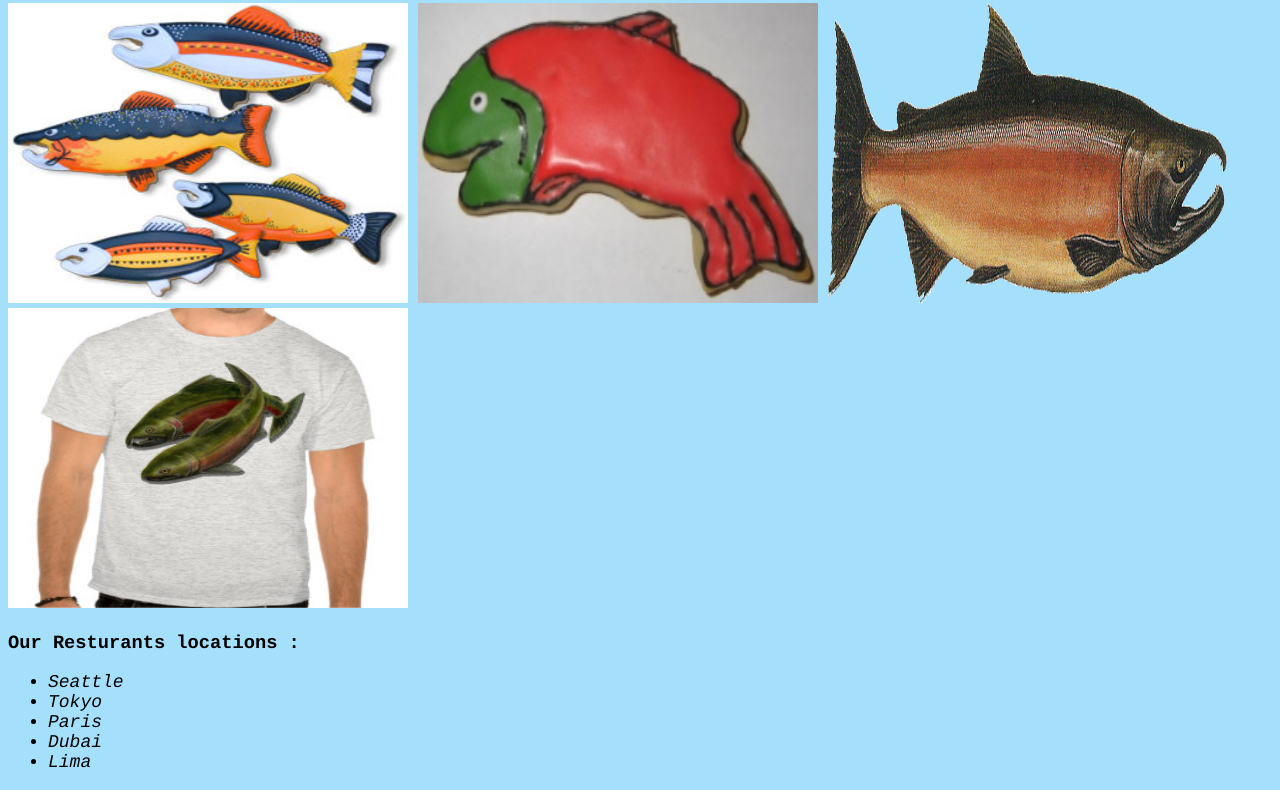
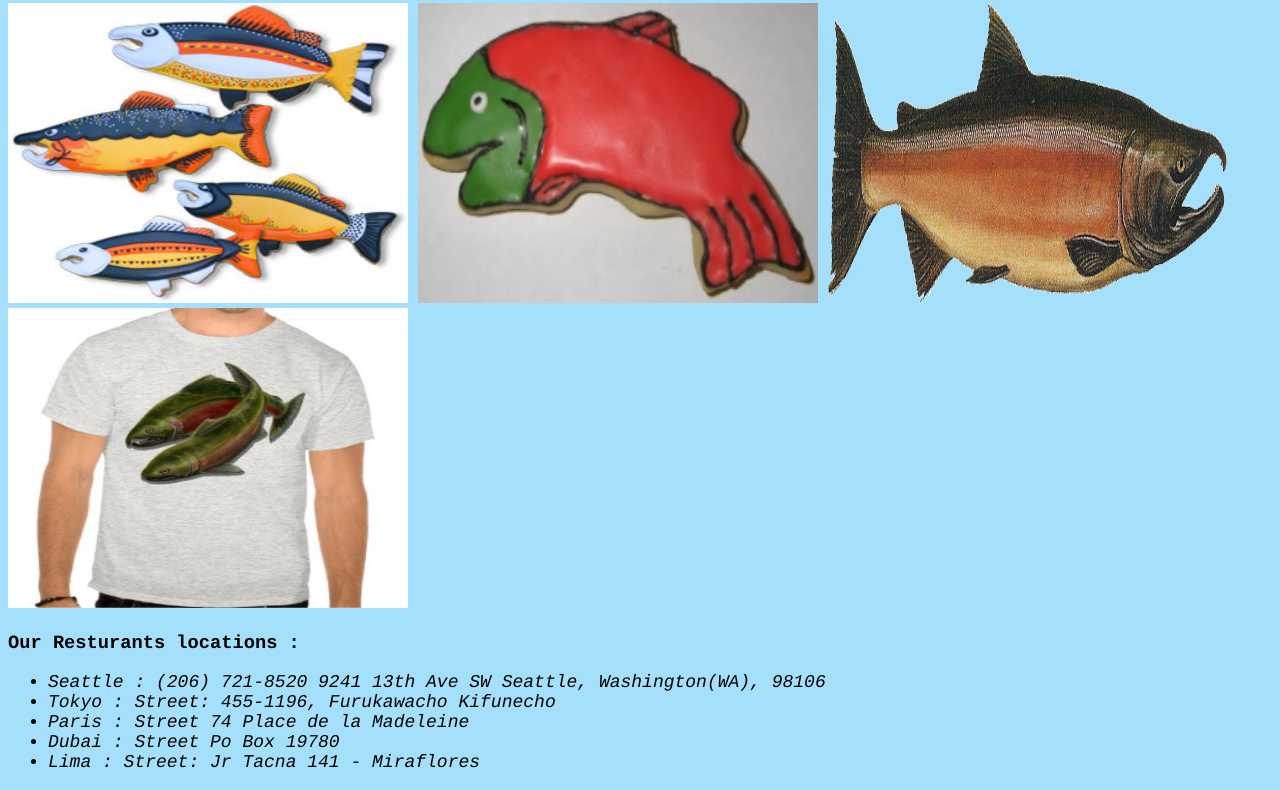
Before and after one commit to Ahmadbanibaker/cookie-stand, a plain HTML site: page index.html in a window 1280 px wide. Shown: the part 522-1312 px from the top of the page. Drawn offline with Linux system fonts and the light colour scheme.

Commit message:
added addresses and links

```diff
--- a/css/styleindex.css
+++ b/css/styleindex.css
@@ -21,7 +21,7 @@ img{
         background-color: coral;
     }
     #p2{
-        background-color: rgb(174, 105, 240);
+        background-color: rgb(240, 88, 182);
     }
     #p1{
         background-color: rgb(181, 240, 105);
--- a/index.html
+++ b/index.html
@@ -6,8 +6,10 @@
     <meta name="viewport" content="width=device-width, initial-scale=1.0">
     <title>salmon cookies</title>
     <link rel="stylesheet" href="./css/styleindex.css">
+
 </head>
 <body>
+    <a href="./sales.html"></a>
     <header>
         <h1>Salmon cookies</h1>
     <nav>
@@ -39,11 +41,13 @@
 
    <h3>Our Resturants locations : </h3>
    <ul id="ul2">
-       <li>Seattle </li>
-       <li>Tokyo </li>
-       <li>Paris</li>
-       <li>Dubai</li>
-       <li>Lima </li>
+       <li>Seattle : (206) 721-8520
+        9241 13th Ave SW
+        Seattle, Washington(WA), 98106</li>
+       <li>Tokyo : Street:  455-1196, Furukawacho Kifunecho</li>
+       <li>Paris : Street	74 Place de la Madeleine</li>
+       <li>Dubai : Street	Po Box 19780</li>
+       <li>Lima : Street:  Jr Tacna 141 - Miraflores</li>
    </ul>
 
 
```
Also changed, not shown: sales.html (+1 -0 lines).
